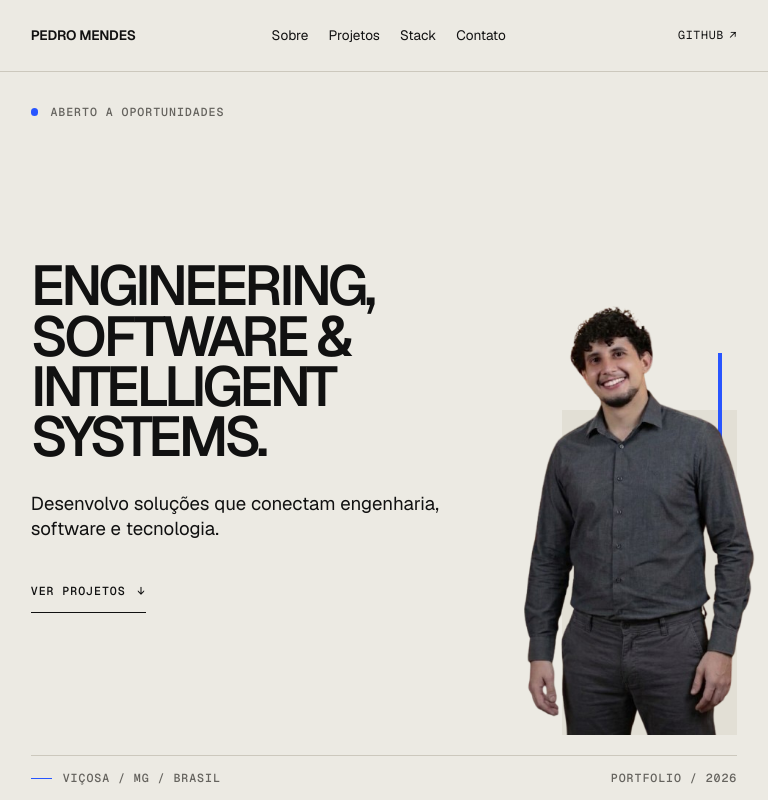
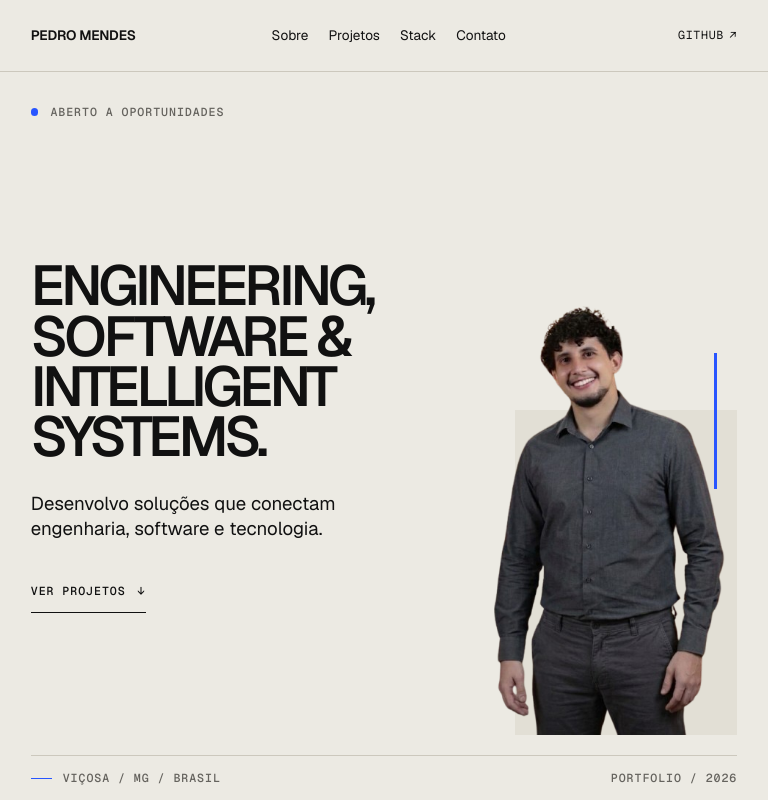
Before and after one commit to skinerbold/Portifolio, an Astro site: page / in a window 768 px wide. Shown: the top 800 px of the page. Built offline with nearby package versions, Linux system fonts and the light colour scheme; Astro itself is replaced by a stand-in of ours.

Commit message:
new portilio Base - ASTRO

```diff
--- a/src/components/layout/Hero.astro
+++ b/src/components/layout/Hero.astro
@@ -211,11 +211,11 @@ import { assetPath } from '../../utils/assetPath'
 
   @media (max-width: 64rem) and (min-width: 48rem) {
     .hero__copy {
-      grid-column: 1 / span 8;
+      grid-column: 1 / span 7;
     }
 
     .hero__portrait {
-      grid-column: 9 / -1;
+      grid-column: 8 / -1;
       height: clamp(22rem, 55svh, 31rem);
     }
 
```
